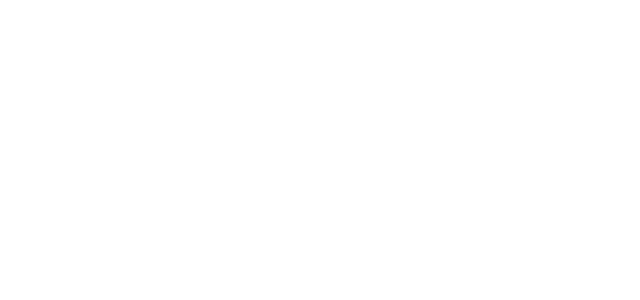
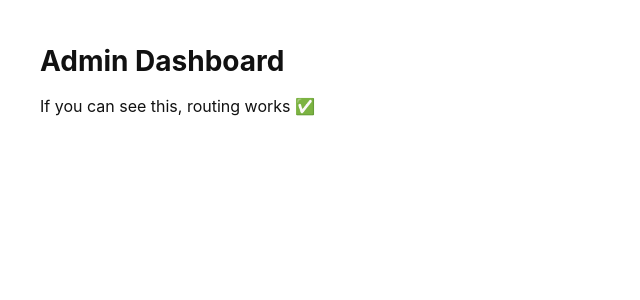
Before and after one commit to Zakfdl/berrizak-site, a React (Vite) app: page /portfolio/admin in a window 1280 px wide. Before the commit this address had no page. Shown: the top 300 px of the page, without its empty margins (0-640 px from the left). Built offline with nearby package versions, Linux system fonts and the light colour scheme; the HTML template or start-up script is replaced by a standard one.

Commit message:
Add CMS admin and routing

```diff
--- a/package.json
+++ b/package.json
@@ -28,7 +28,7 @@
     "react": "^18.3.1",
     "react-dom": "^18.3.1",
     "react-helmet": "^6.1.0",
-    "react-router-dom": "^7.13.0",
+    "react-router-dom": "^7.13.1",
     "tailwind-merge": "^2.6.0",
     "tailwindcss-animate": "^1.0.7"
   },
--- a/src/App.jsx
+++ b/src/App.jsx
@@ -1,16 +1,17 @@
-
 import React from 'react';
 import { Route, Routes, BrowserRouter as Router } from 'react-router-dom';
 import ScrollToTop from './components/ScrollToTop';
 import HomePage from './pages/HomePage';
+import Admin from './pages/Admin';
 import { Toaster } from '@/components/ui/toaster';
 
 function App() {
   return (
-    <Router>
+    <Router basename="/portfolio">
       <ScrollToTop />
       <Routes>
         <Route path="/" element={<HomePage />} />
+        <Route path="/admin" element={<Admin />} />
       </Routes>
       <Toaster />
     </Router>
--- /dev/null
+++ b/src/pages/Admin.jsx
@@ -0,0 +1,8 @@
+export default function Admin() {
+  return (
+    <div style={{ padding: 40, background: "#fff", minHeight: "100vh", color: "#111" }}>
+      <h1 style={{ fontSize: 28, fontWeight: 700 }}>Admin Dashboard</h1>
+      <p style={{ marginTop: 12 }}>If you can see this, routing works ✅</p>
+    </div>
+  );
+}
```
